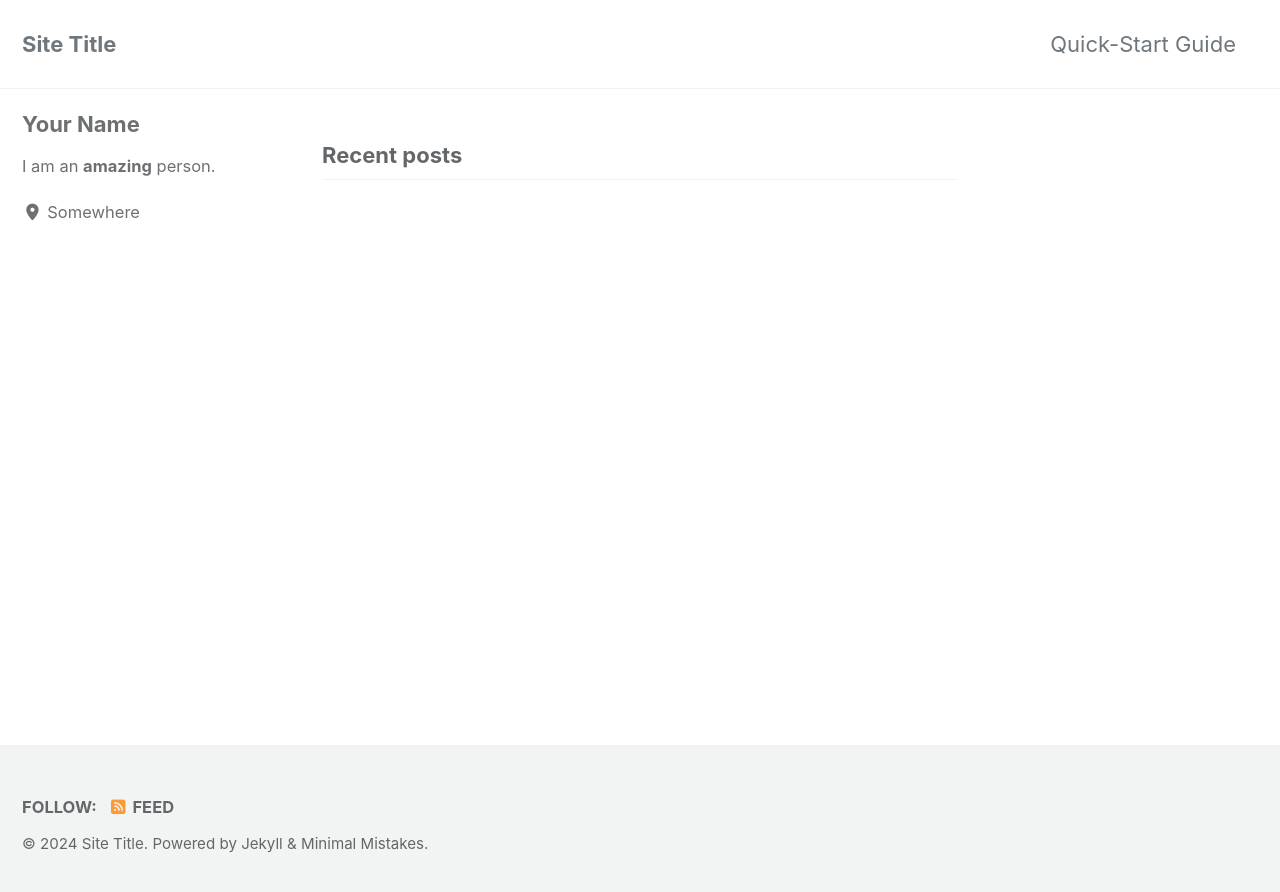
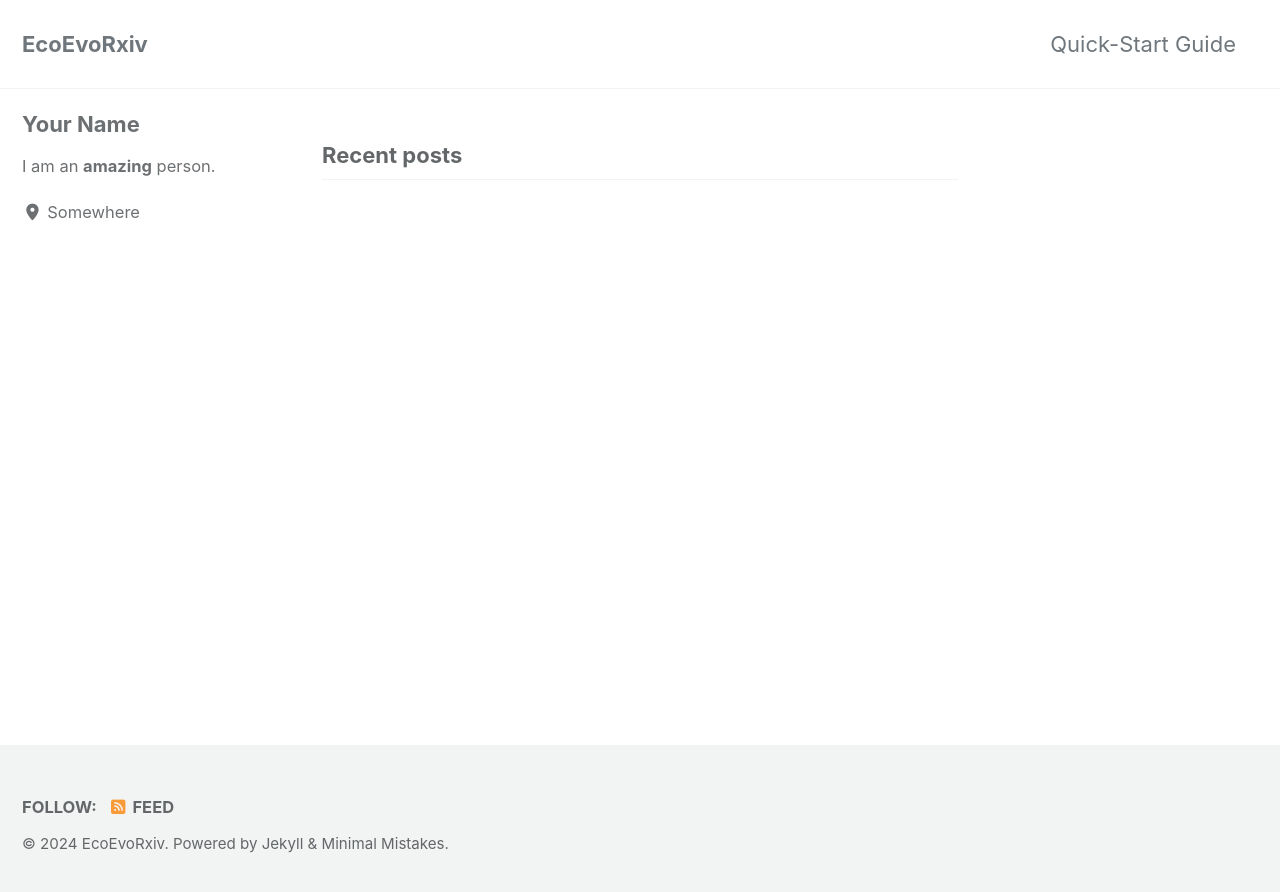
Before and after one commit to SORTEE/ecoevorxiv, a Jekyll site: the page built from index.html, in a window 1280 px wide. Shown: the top 892 px of the page. Built offline with Jekyll 4.4.1, drawn with Linux system fonts in a browser that asks for light colours; cached includes are drawn as plain includes; the list of posts is cut into pages by our own code; part of the change alters nothing that is shown.

Commit message:
Update _config.yml

```diff
--- a/_config.yml
+++ b/_config.yml
@@ -17,11 +17,11 @@ minimal_mistakes_skin    : "default" # "air", "aqua", "contrast", "dark", "dirt"
 # Site Settings
 locale                   : "en-US"
 rtl                      : # true, false (default) # turns direction of the page into right to left for RTL languages
-title                    : "Site Title"
+title                    : "EcoEvoRxiv"
 title_separator          : "-"
 subtitle                 : # site tagline that appears below site title in masthead
-name                     : "Your Name"
-description              : "An amazing website."
+name                     : "Society for Open, Reliable, and Transparent Ecology and Evolition (SORTEE)"
+description              : "Site provides information for authors when submitting their preprints to EcoEvoRxiv"
 url                      : # the base hostname & protocol for your site e.g. "https://mmistakes.github.io"
 baseurl                  : # the subpath of your site, e.g. "/blog"
 repository               : # GitHub username/repo-name e.g. "mmistakes/minimal-mistakes"
```
